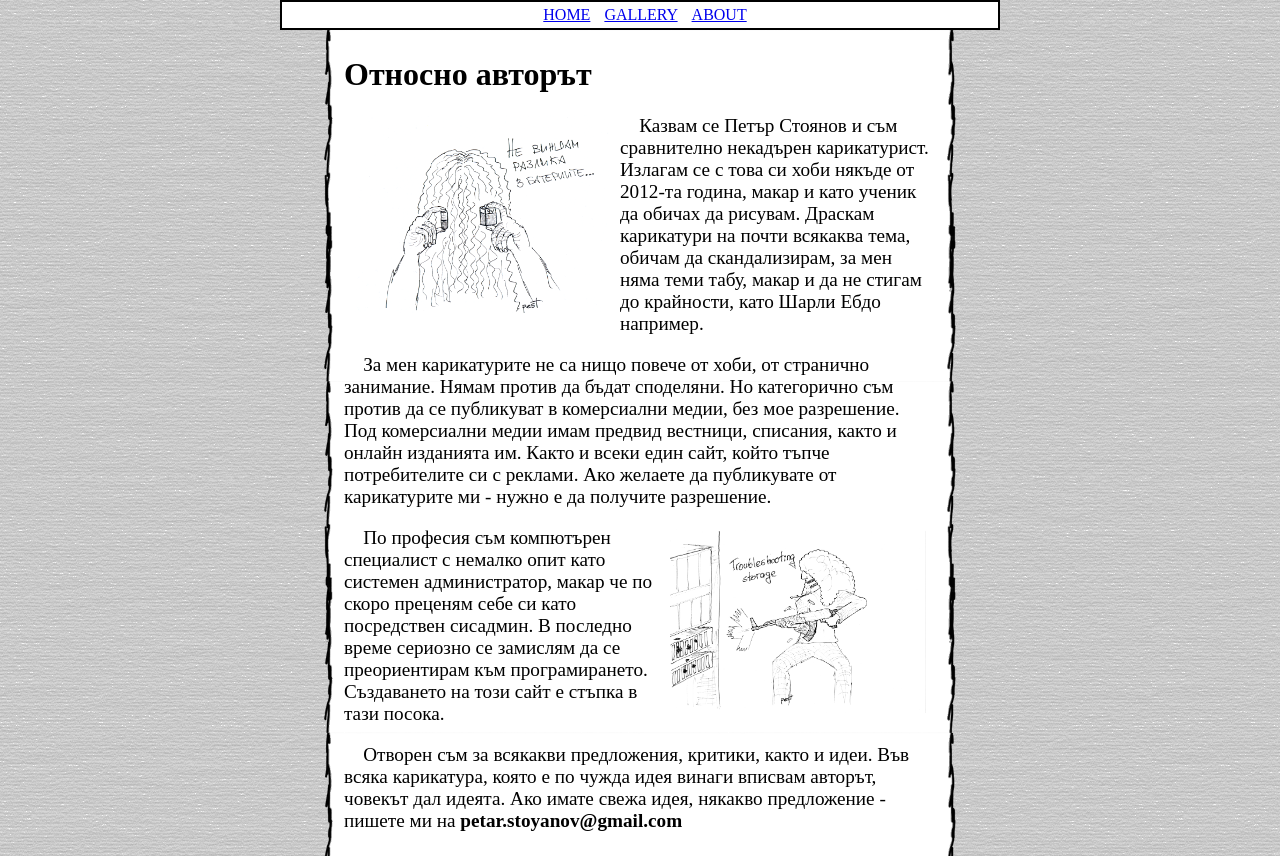
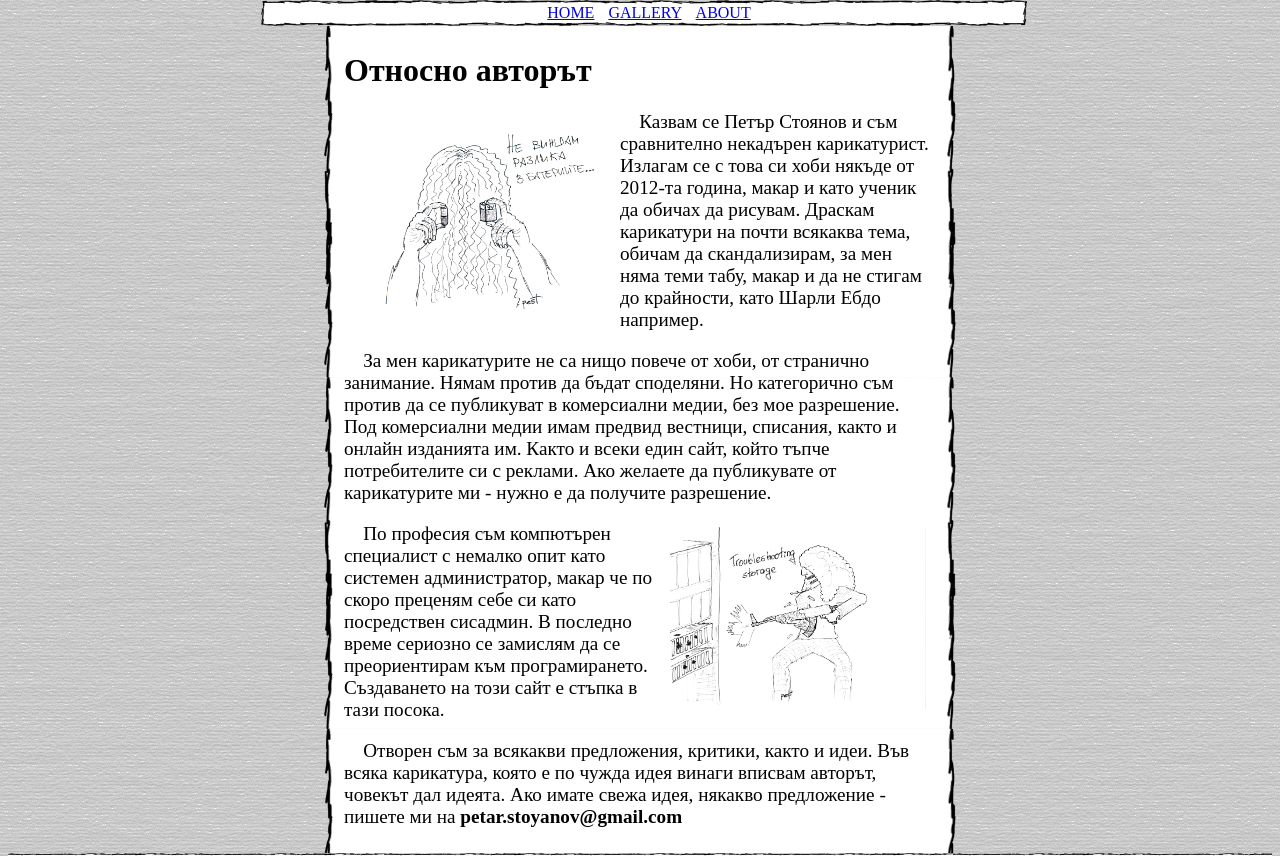
Before and after one commit to petar-stoyanov7/pest-caricatures, a PHP site: page /about.php in a window 1280 px wide. Shown: the part 208-1064 px from the top of the page. Run offline with PHP 8.4, Linux system fonts and the light colour scheme.

Commit message:
Some changes left unchecked

```diff
--- a/about.php
+++ b/about.php
@@ -1,6 +1,7 @@
 <?php
 	$css_array = array('main.css', 'about.css');
 	$js_array = array('toolbar.js');
+	$title = "Искрено и лично";
 	require_once('header.php');
 ?>
 <div class='site-content'>
--- a/css/main.css
+++ b/css/main.css
@@ -13,9 +13,9 @@ body {
 
 #navigation-bar {
 	margitn-top: 2px;
-	width: 70%;
-	margin-left: 15%;
-	margin-right: 15%;
+	width: 60%;
+	margin-left: 20%;
+	margin-right: 20%;
 	text-align: center;
 }
 
@@ -27,10 +27,13 @@ body {
 
 div.navbar {
 	margin: auto;
-	width: 80%;
+	width: 100%;
 	padding: 4px;
-	border: 2px solid black;
-	background-color: white;
+	/*border: 2px solid black;
+	background-color: white;*/
+	background-image: url('../img/nav-bar.png');
+	background-size: 100% 100%;
+	background-repeat: no-repeat;
 }
 
 span.navbar-entry {
--- a/gallery.php
+++ b/gallery.php
@@ -1,6 +1,7 @@
 <?php
 	$css_array = array('main.css', 'gallery.css');
 	$js_array = array('toolbar.js');
+	$title = "pest Галерия";
 	require_once('header.php');
 ?>
 <div class='site-content'>
--- a/header.php
+++ b/header.php
@@ -6,6 +6,9 @@
 	<link rel="shortcut icon" href="./img/favicon.png" type="image/x-icon">
 	<script src="http://code.jquery.com/jquery-latest.js"></script>
 <?php
+	if (!isset($title)) {
+		$title = "pest карикатури";
+	}
 	foreach ($css_array as $css) {
 		echo '<link rel="stylesheet" type="text/css" href="./css/'.$css.'">';
 	}
@@ -13,11 +16,11 @@
 	foreach ($js_array as $js) {
 		echo '<script type="text/javascript" src="./js/'.$js.'"></script>';
 	}
-
+	echo '<title>'.$title.'</title>';
 ?>
 
 
-	<title>Карикатури pest</title>
+
 </head>
 <body>
 <header>
```
Also changed, not shown: img/nav-bar.png (added).
